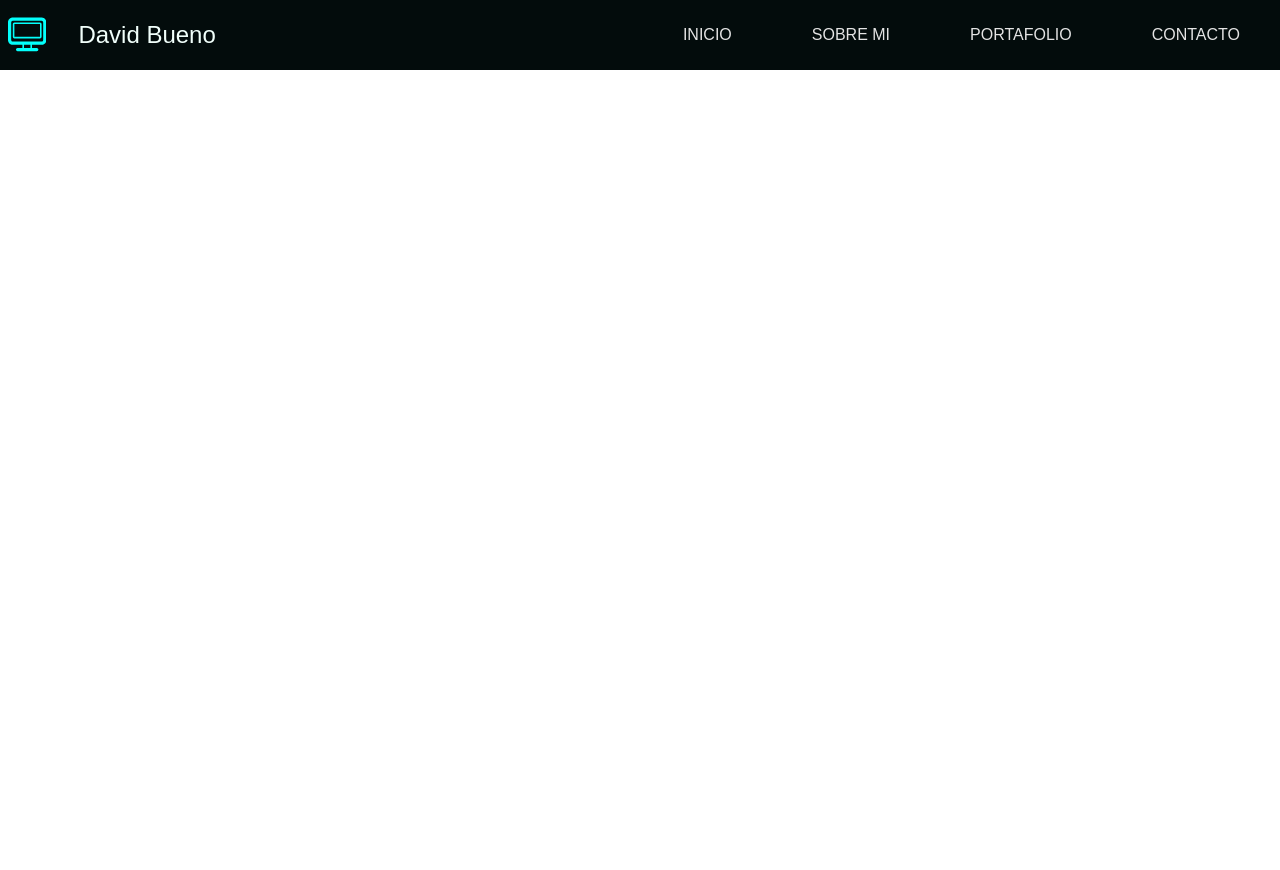
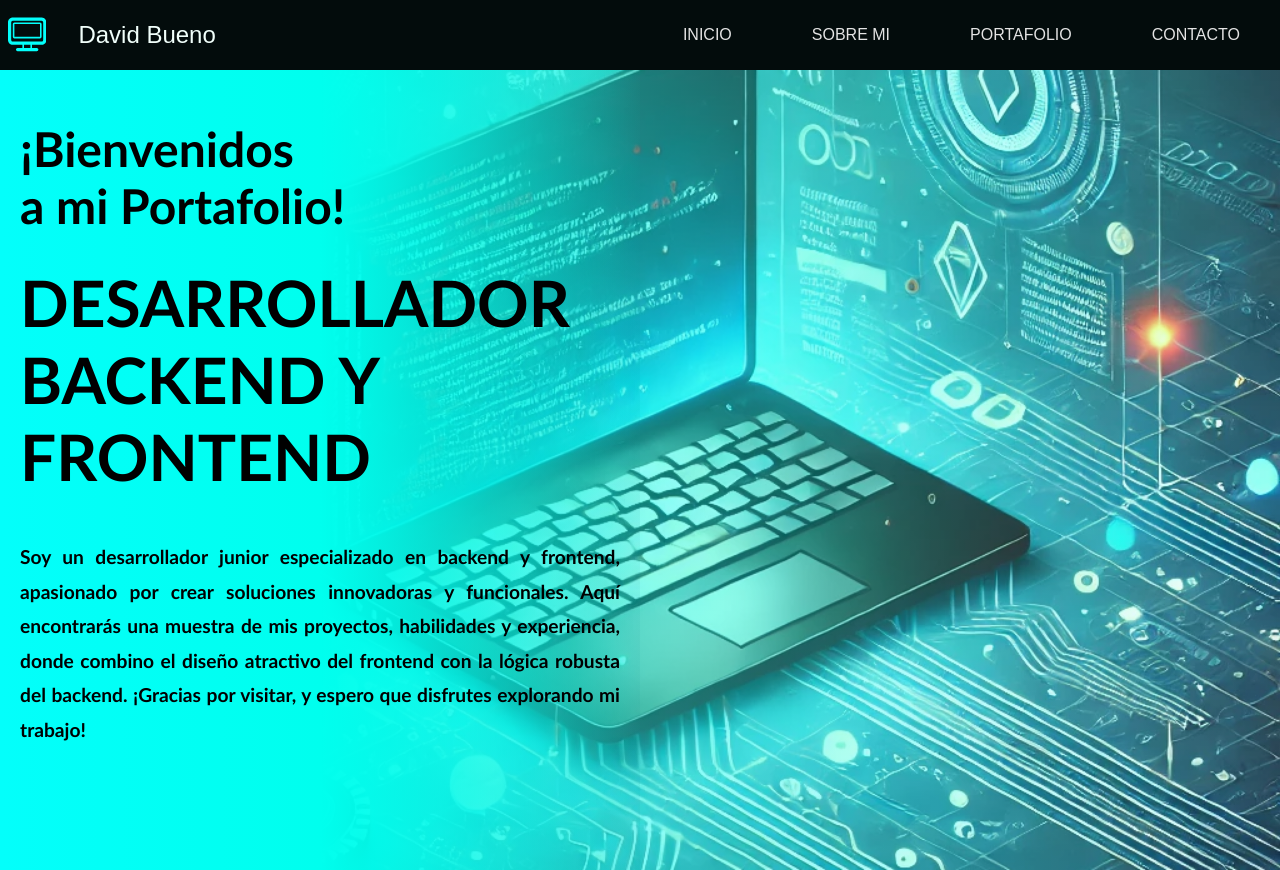
Before and after one commit to David03Bueno/portafolio, a React (Create React App) app: page / in a window 1280 px wide. Before the commit the page ends 800 px from the top, so only its background shows below. Built offline with nearby package versions, Linux system fonts and the light colour scheme.

Commit message:
Arreglo de rutas

```diff
--- a/src/App.js
+++ b/src/App.js
@@ -1,4 +1,4 @@
-import {BrowserRouter as Router, Routes, Route} from 'react-router-dom';
+import {HashRouter  as Router, Routes, Route} from 'react-router-dom';
 import Navbar from "./components/Navbar";
 import "./App.css"
 import Inicio from './pages/Inicio';
@@ -10,7 +10,7 @@ function App() {
    <Router>
      <Navbar/>
       <Routes>
-        <Route path='/build' element={<Inicio/>}/>
+        <Route path='/' element={<Inicio/>}/>
         <Route path='/sobreMi' element={<SobreMi/>}/>
         <Route path='/portafolio' element={<Portafolio/>}/>
         <Route path='/contacto' element={<Contacto/>}/>
--- a/src/components/Navbar.js
+++ b/src/components/Navbar.js
@@ -35,7 +35,7 @@ function Navbar() {
 
                 <Menu open={showMobileMenu}>
                     <MenuItem>
-                        <MenuItemLink as={Link} to={'/build'} onClick={() => setShowMobileMenu(!showMobileMenu)}>
+                        <MenuItemLink as={Link} to={'/'} onClick={() => setShowMobileMenu(!showMobileMenu)}>
                         <div>
                         <FaHome/>
                         INICIO
```
Also changed, not shown: 8 other files (tests, documents, lock files or other folders).
